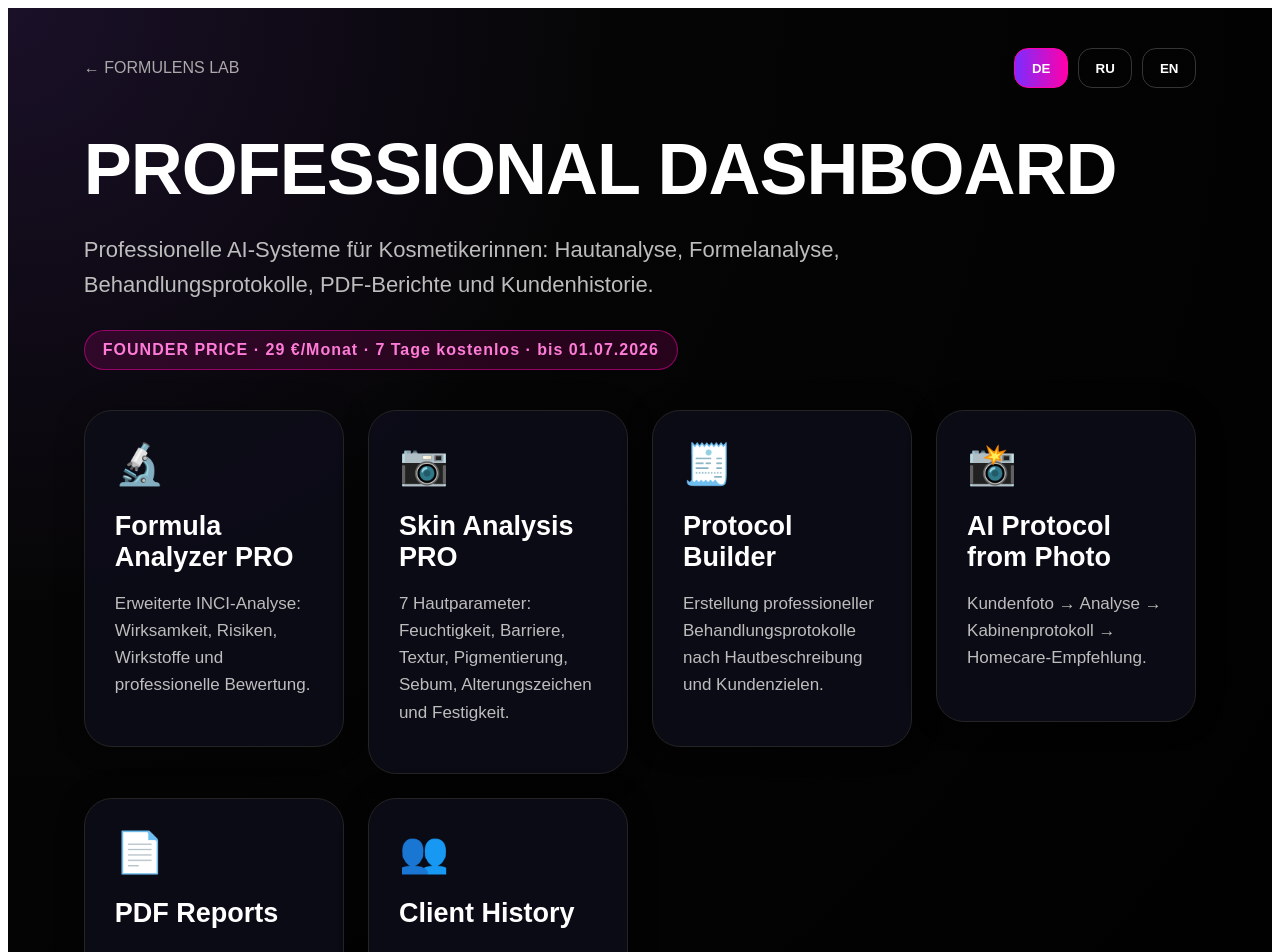
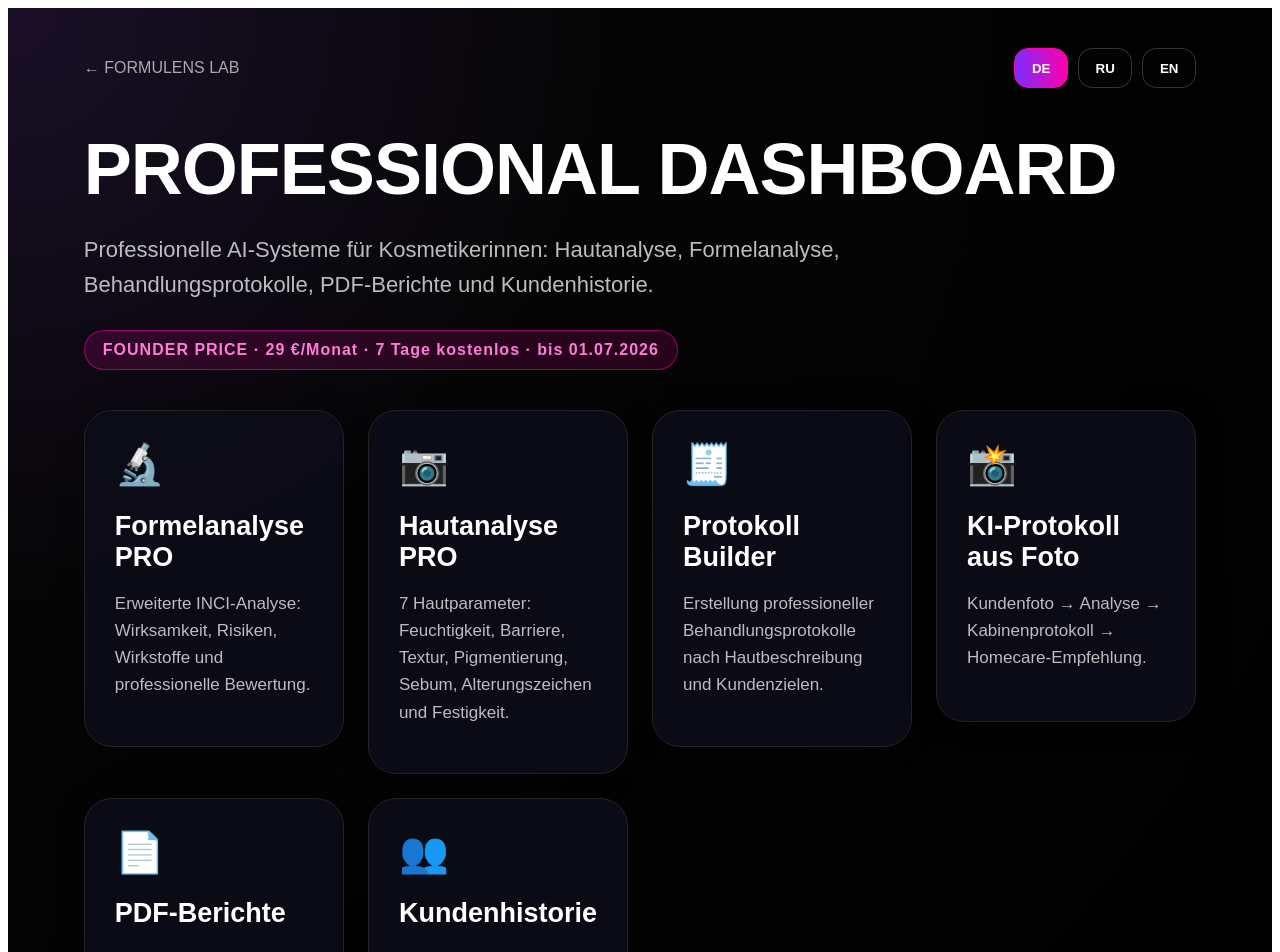
Before and after one commit to piladd-design/formulens-lab, a Next.js app: page /pro in a window 1280 px wide. Shown: the top 952 px of the page. Built offline with nearby package versions, Linux system fonts and the light colour scheme.

Commit message:
Update page.js

```diff
--- a/app/pro/page.js
+++ b/app/pro/page.js
@@ -11,59 +11,59 @@ const translations = {
       'Professionelle AI-Systeme für Kosmetikerinnen: Hautanalyse, Formelanalyse, Behandlungsprotokolle, PDF-Berichte und Kundenhistorie.',
     badge: 'FOUNDER PRICE · 29 €/Monat · 7 Tage kostenlos · bis 01.07.2026',
 
-    formula: 'Formula Analyzer PRO',
+    formula: 'Formelanalyse PRO',
     formulaText:
       'Erweiterte INCI-Analyse: Wirksamkeit, Risiken, Wirkstoffe und professionelle Bewertung.',
 
-    skin: 'Skin Analysis PRO',
+    skin: 'Hautanalyse PRO',
     skinText:
       '7 Hautparameter: Feuchtigkeit, Barriere, Textur, Pigmentierung, Sebum, Alterungszeichen und Festigkeit.',
 
-    protocol: 'Protocol Builder',
+    protocol: 'Protokoll Builder',
     protocolText:
       'Erstellung professioneller Behandlungsprotokolle nach Hautbeschreibung und Kundenzielen.',
 
-    photoProtocol: 'AI Protocol from Photo',
+    photoProtocol: 'KI-Protokoll aus Foto',
     photoProtocolText:
       'Kundenfoto → Analyse → Kabinenprotokoll → Homecare-Empfehlung.',
 
-    reports: 'PDF Reports',
+    reports: 'PDF-Berichte',
     reportsText:
       'Premium-Berichte für Kundinnen: Analyse, Strategie, Protokoll und Homecare.',
 
-    clients: 'Client History',
+    clients: 'Kundenhistorie',
     clientsText:
       'Kundenhistorie, Analysen, Behandlungen und Empfehlungen für Folgeconsultations.',
   },
 
   RU: {
     back: '← FORMULENS LAB',
-    title: 'PROFESSIONAL DASHBOARD',
+    title: 'ПРОФЕССИОНАЛЬНАЯ ПАНЕЛЬ',
     subtitle:
       'Профессиональная AI-система для косметологов: анализ кожи, анализ формул, протоколы процедур, PDF-отчёты и история клиентов.',
     badge: 'FOUNDER PRICE · 29 €/месяц · 7 дней бесплатно · до 01.07.2026',
 
-    formula: 'Formula Analyzer PRO',
+    formula: 'Анализ формулы PRO',
     formulaText:
-      'Расширенный анализ INCI-формул: эффективность, риски, активы и профессиональная оценка.',
+      'Расширенный анализ INCI-формул: эффективность, риски, активные компоненты и профессиональная оценка.',
 
-    skin: 'Skin Analysis PRO',
+    skin: 'Анализ кожи PRO',
     skinText:
       '7 параметров кожи: увлажнение, барьер, текстура, пигментация, себум, возрастные признаки и упругость.',
 
-    protocol: 'Protocol Builder',
+    protocol: 'Конструктор протоколов',
     protocolText:
       'Создание профессионального протокола процедуры по описанию кожи и задач клиента.',
 
-    photoProtocol: 'AI Protocol from Photo',
+    photoProtocol: 'AI-протокол по фото',
     photoProtocolText:
       'Фото клиента → диагностика → кабинетный протокол → домашний уход.',
 
-    reports: 'PDF Reports',
+    reports: 'PDF-отчёты',
     reportsText:
       'Премиальные отчёты для клиента: диагностика, стратегия, протокол и домашний уход.',
 
-    clients: 'Client History',
+    clients: 'История клиентов',
     clientsText:
       'История клиентов, анализов, процедур и рекомендаций для повторных консультаций.',
   },
```
